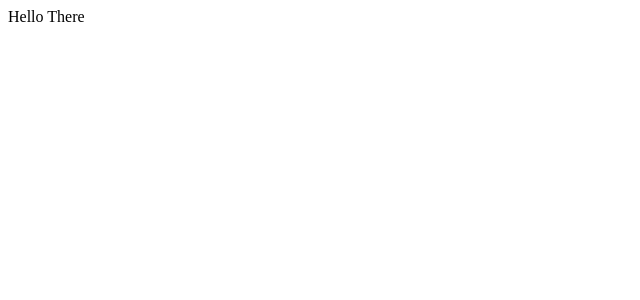
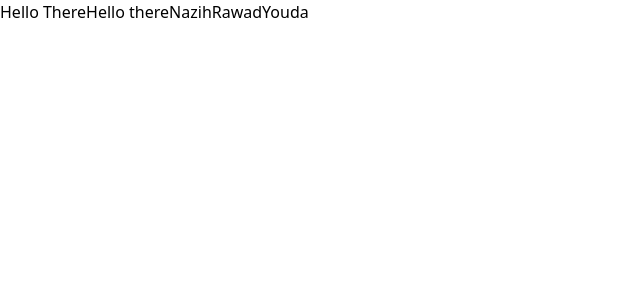
Before and after one commit to Spounka/Zakfolio, a React (Create React App) app: page / in a window 1280 px wide. Shown: the top 300 px of the page, without its empty margins (0-640 px from the left). Built offline with nearby package versions, Linux system fonts and the light colour scheme.

Commit message:
Initial Navbar components files

```diff
--- a/src/App.tsx
+++ b/src/App.tsx
@@ -1,10 +1,17 @@
 import React from 'react';
+import { Navbar, NavLink } from './Navbar';
+import './index.css'
 
 function App() {
     document.title = "Spounks Von Spounks"
     return (
-        <div id={"dela3a"}>
-            Hello There
+        <div>
+            <Navbar>
+                <NavLink link={"#title"} title={"Hello there"} />
+                <NavLink link={"#title2"} title={"Nazih"} />
+                <NavLink link={"#title3"} title={"Rawad"} />
+                <NavLink link={"#title4"} title={"Youda"} />
+            </ Navbar>
         </div>
     );
 }
--- /dev/null
+++ b/src/Navbar/NavLink.tsx
@@ -0,0 +1,9 @@
+import React from 'react'
+
+export default function NavLink({ link, title }: any) {
+    return (
+        <li>
+            <a href={link}>{title}</a>
+        </li>
+    )
+}
--- /dev/null
+++ b/src/Navbar/Navbar.tsx
@@ -0,0 +1,12 @@
+import React from 'react'
+
+export default function Navbar({ children }: any) {
+    return (
+        <nav style={{ display: "flex" }}>
+            <h3>Hello There</h3>
+            <ul style={{ display: "flex", listStyle:"none" }}>
+                {children}
+            </ul>
+        </nav>
+    )
+}
--- /dev/null
+++ b/src/Navbar/index.tsx
@@ -0,0 +1,4 @@
+import Navbar from './Navbar'
+import NavLink from './NavLink'
+
+export { NavLink, Navbar }
```
Also changed, not shown: src/NavLink.tsx (deleted, +0 -7 lines), src/Navbar.tsx (deleted, +0 -7 lines), src/Navbar/Navbar.tsx.css (added).
